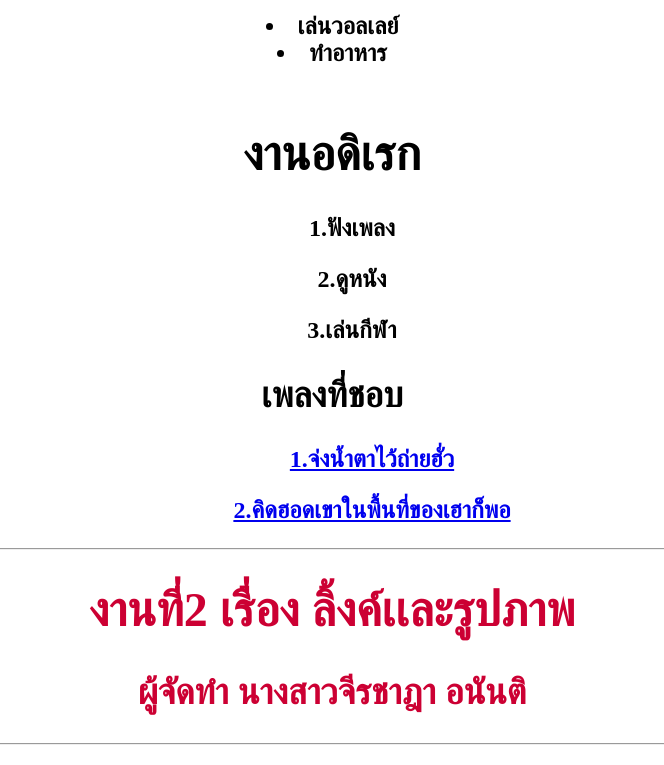
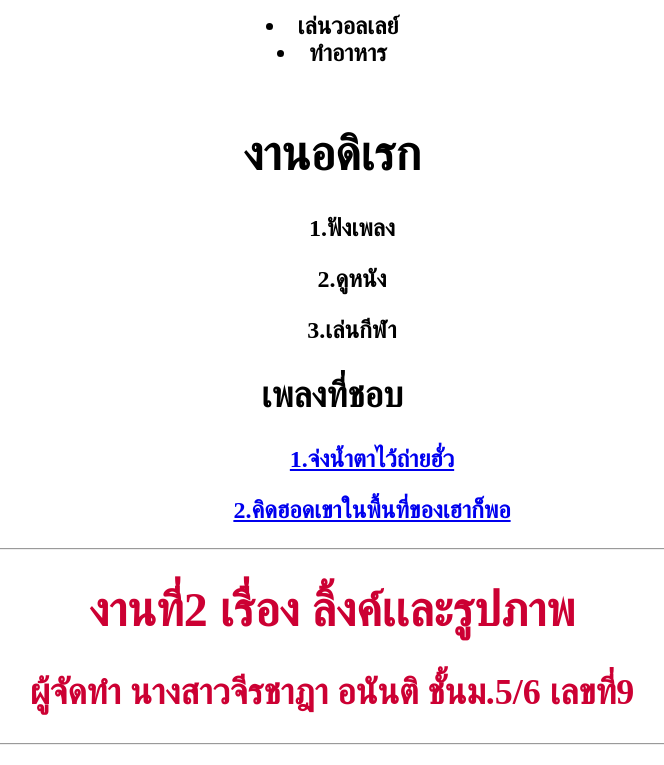
Before and after one commit to jeerachada1510/09jeerachada11, a plain HTML site: page work2.html in a window 1280 px wide. Shown: the part 630-1395 px from the top of the page, without its empty margins (308-972 px from the left). Drawn offline with Linux system fonts and the light colour scheme.

Commit message:
Add files via upload

```diff
--- a/work2.html
+++ b/work2.html
@@ -41,7 +41,7 @@
         <hr>
         <font color="#cc0033">
             <h1>งานที่2 เรื่อง ลิ้งค์เเละรูปภาพ</h1>
-            <h2>ผู้จัดทำ นางสาวจีรชาฎา อนันติ</h2>
+            <h2>ผู้จัดทำ นางสาวจีรชาฎา อนันติ ชั้นม.5/6 เลขที่9</h2>
         </font>
         <hr>
     </center>
```
